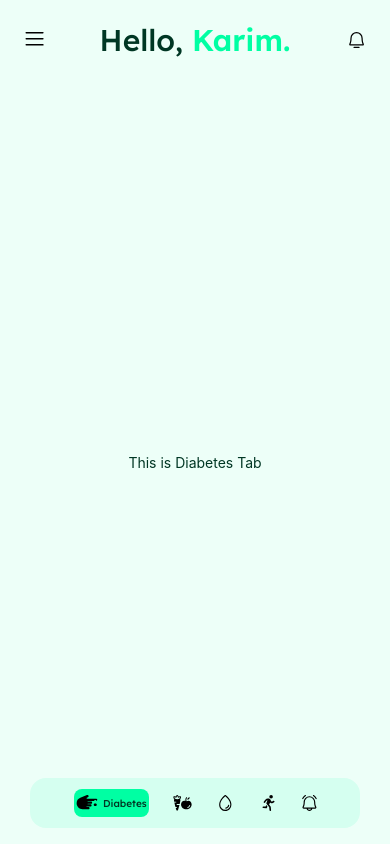
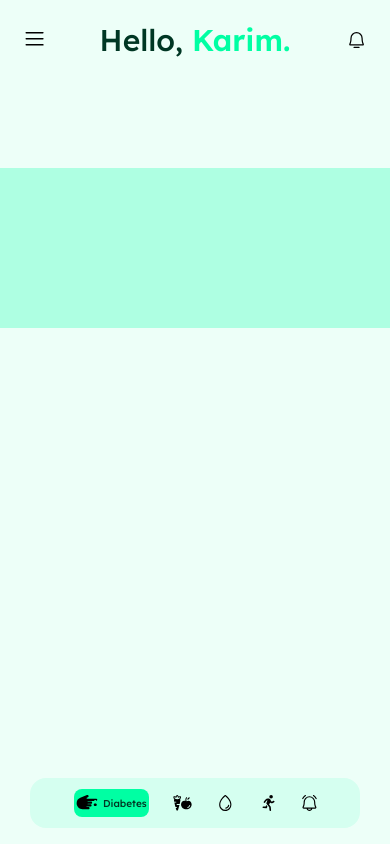
Before and after one commit to L0DESTAR7/Healthpoint, a React Native app: screen /Overview in a window 390 px wide. Built offline with nearby package versions, Linux system fonts and the light colour scheme.

Commit message:
feat: 🎸 Added Section Navigator for Diabetes tab

```diff
--- a/package.json
+++ b/package.json
@@ -10,6 +10,7 @@
   },
   "dependencies": {
     "@react-navigation/bottom-tabs": "^6.5.11",
+    "@react-navigation/material-top-tabs": "^6.6.5",
     "@react-navigation/native": "^6.1.9",
     "@react-navigation/stack": "^6.3.20",
     "expo": "~49.0.15",
@@ -19,10 +20,13 @@
     "nativewind": "^2.0.11",
     "react": "18.2.0",
     "react-native": "0.72.6",
+    "react-native-gesture-handler": "~2.12.0",
     "react-native-gifted-charts": "^1.3.26",
     "react-native-linear-gradient": "^2.8.3",
     "react-native-svg": "^14.1.0",
-    "react-native-gesture-handler": "~2.12.0"
+    "react-native-tab-view": "^3.5.2",
+    "react-native-pager-view": "6.2.0",
+    "expo-linear-gradient": "~12.3.0"
   },
   "devDependencies": {
     "@babel/core": "^7.20.0",
--- /dev/null
+++ b/src/components/ChartContainer.tsx
@@ -0,0 +1,11 @@
+import { View } from "react-native";
+
+export default function ChartContainer() {
+
+  return (
+    <View className="w-full h-40 rounded-xl bg-spring-200 dark:bg-zinc-800
+      md:h-48
+      lg:h-96 lg:rounded-3xl">
+    </View>
+  );
+}
--- /dev/null
+++ b/src/components/diabetes/Overview.tsx
@@ -0,0 +1,11 @@
+import { View } from "react-native";
+import ChartContainer from "../ChartContainer";
+
+
+export default function Overview() {
+  return (
+    <View className="flex flex-col w-full h-full items-center justify-between bg-Lightbg dark:bg-Darkbg">
+      <ChartContainer></ChartContainer>
+    </View>
+  )
+}
--- /dev/null
+++ b/src/components/diabetes/SectionChip.tsx
@@ -0,0 +1,26 @@
+import { Text, View } from "react-native";
+import SectionChipProps from "../../types/SectionChipProps";
+import { LinearGradient } from "expo-linear-gradient";
+
+export default function SectionChip(props: SectionChipProps) {
+
+  const label = props.label ?? "section";
+  const isActive = props.isActive;
+
+  return (
+    <View className="w-32 md:w-40 lg:w-96 h-full">
+      {isActive ?
+        <LinearGradient colors={['#2BFDB1', "#06754E"]} start={{ x: 0, y: 0 }} end={{ x: 1, y: 1 }}
+          className="flex flex-row items-center justify-center w-full h-full rounded-full"
+        >
+          <Text className="font-lexend leading-[0rem] text-lg md:text-xl lg:text-4xl text-spring-950">{label}</Text>
+        </LinearGradient>
+        :
+        <View className="flex flex-row items-center justify-center w-full h-full rounded-full
+          border-2 border-spring-300">
+          <Text className="font-lexend leading-[0rem] text-lg md:text-xl lg:text-4xl text-spring-300">{label}</Text>
+        </View>
+      }
+    </View>
+  )
+}
--- /dev/null
+++ b/src/components/diabetes/Simulation.tsx
@@ -0,0 +1,9 @@
+import { Text, View } from "react-native";
+
+export default function Simulation() {
+  return (
+    <View className="flex flex-col w-full h-full items-center justify-between bg-slate-500">
+      <Text>This is Overview</Text>
+    </View>
+  )
+}
--- /dev/null
+++ b/src/components/diabetes/TopTabBar.tsx
@@ -0,0 +1,28 @@
+import { MaterialTopTabBarProps } from "@react-navigation/material-top-tabs";
+import { View } from "react-native";
+import SectionChip from "./SectionChip";
+import { TouchableOpacity } from "react-native-gesture-handler";
+
+export default function TopTabBar(props: MaterialTopTabBarProps) {
+
+  console.log("[TopTabBar.tsx]: " + props.state.index);
+  const index = props.state.index;
+
+  const handleOnPress = () => {
+    index === 0 ?
+      props.navigation.navigate("Simulation")
+      :
+      props.navigation.navigate("Overview")
+  }
+
+  return (
+    <View className="flex flex-row my-6 md:my-7 lg:my-12 items-center justify-between w-full h-10 md:h-12 lg:h-20 dark:bg-Darkbg rounded-full">
+      <TouchableOpacity activeOpacity={index === 0 ? 1 : 0.3} onPress={handleOnPress}>
+        <SectionChip isActive={index === 0} label="Overview"></SectionChip>
+      </TouchableOpacity>
+      <TouchableOpacity activeOpacity={index === 1 ? 1 : 0.3} onPress={handleOnPress}>
+        <SectionChip isActive={index === 1} label="Simulation"></SectionChip>
+      </TouchableOpacity>
+    </View>
+  )
+}
--- a/src/icons/FoodIcon.tsx
+++ b/src/icons/FoodIcon.tsx
@@ -1,5 +1,4 @@
 import { styled } from "nativewind";
-import { Dimensions } from "react-native";
 import { Path, Svg } from "react-native-svg";
 import getFormFactor from "../util/getFormFactor";
 import { IconProps } from "../types/IconProps";
--- /dev/null
+++ b/src/navigators/SectionNavigator.tsx
@@ -0,0 +1,25 @@
+import { createMaterialTopTabNavigator } from "@react-navigation/material-top-tabs";
+import Overview from "../components/diabetes/Overview";
+import Simulation from "../components/diabetes/Simulation";
+import TopTabBar from "../components/diabetes/TopTabBar";
+
+const Section = createMaterialTopTabNavigator();
+
+export default function SectionNavigator() {
+
+  return (
+    <Section.Navigator initialRouteName="Overview"
+      className="w-[88%] my-4 md:my-5 lg:my-7"
+      tabBar={TopTabBar}
+      backBehavior="none"
+      screenOptions={{
+        swipeEnabled: false, // TODO: Check is swiping in tabs interfers with charts. If no enable it. For now it's disabled.
+      }}
+    >
+      <Section.Screen name="Overview" component={Overview}
+      />
+      <Section.Screen name="Simulation" component={Simulation}
+      />
+    </Section.Navigator>
+  );
+}
--- a/src/screens/Diabetes.tsx
+++ b/src/screens/Diabetes.tsx
@@ -1,9 +1,10 @@
-import { Text, View } from "react-native";
+import { View } from "react-native";
+import SectionNavigator from "../navigators/SectionNavigator";
 
 export default function Diabetes() {
   return (
     <View className={`flex-1 items-center justify-center bg-Lightbg dark:bg-Darkbg`}>
-      <Text className={`text-spring-950 dark:text-spring-500`}>This is Diabetes Tab</Text>
+      <SectionNavigator></SectionNavigator>
     </View>
   )
 }
--- /dev/null
+++ b/src/types/SectionChipProps.ts
@@ -0,0 +1,5 @@
+import { IconProps } from "./IconProps";
+
+type SectionChipProps = IconProps;
+
+export default SectionChipProps;
```
Also changed, not shown: 1 other file (tests, documents, lock files or other folders).
